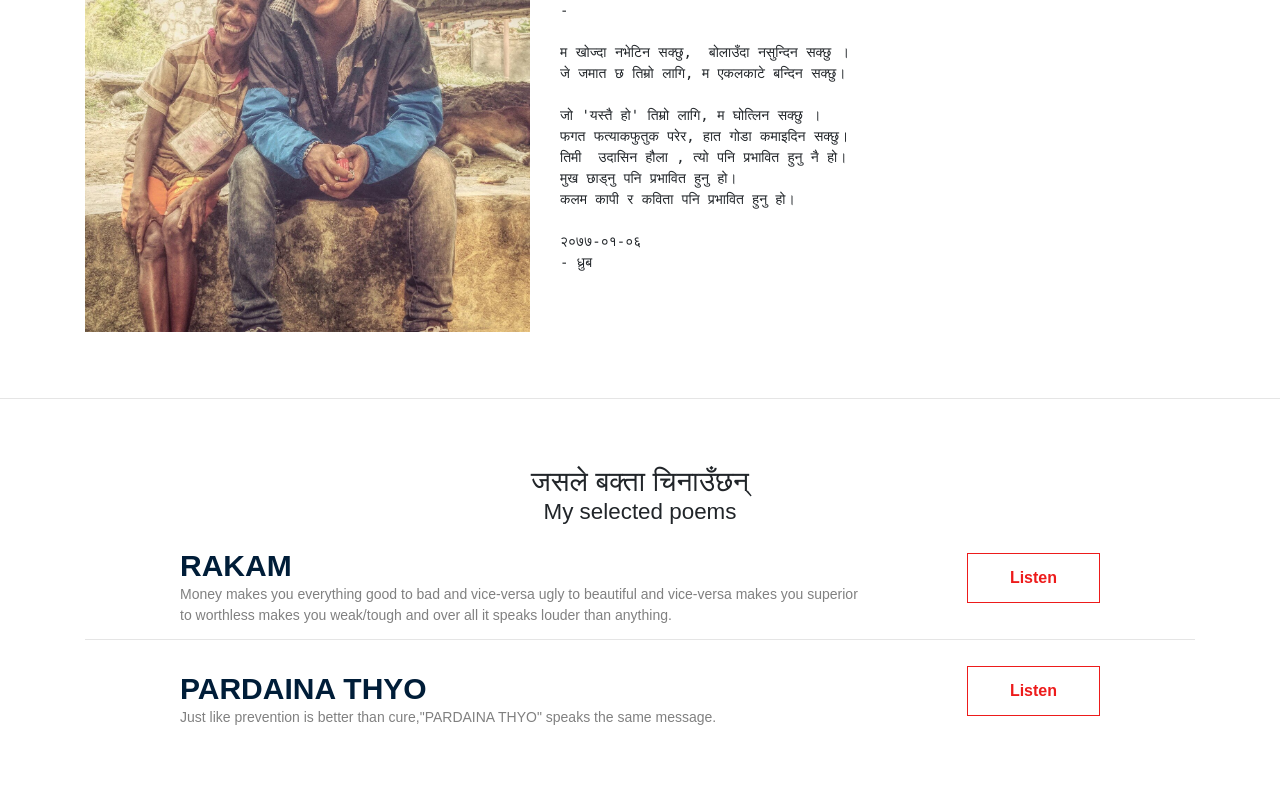
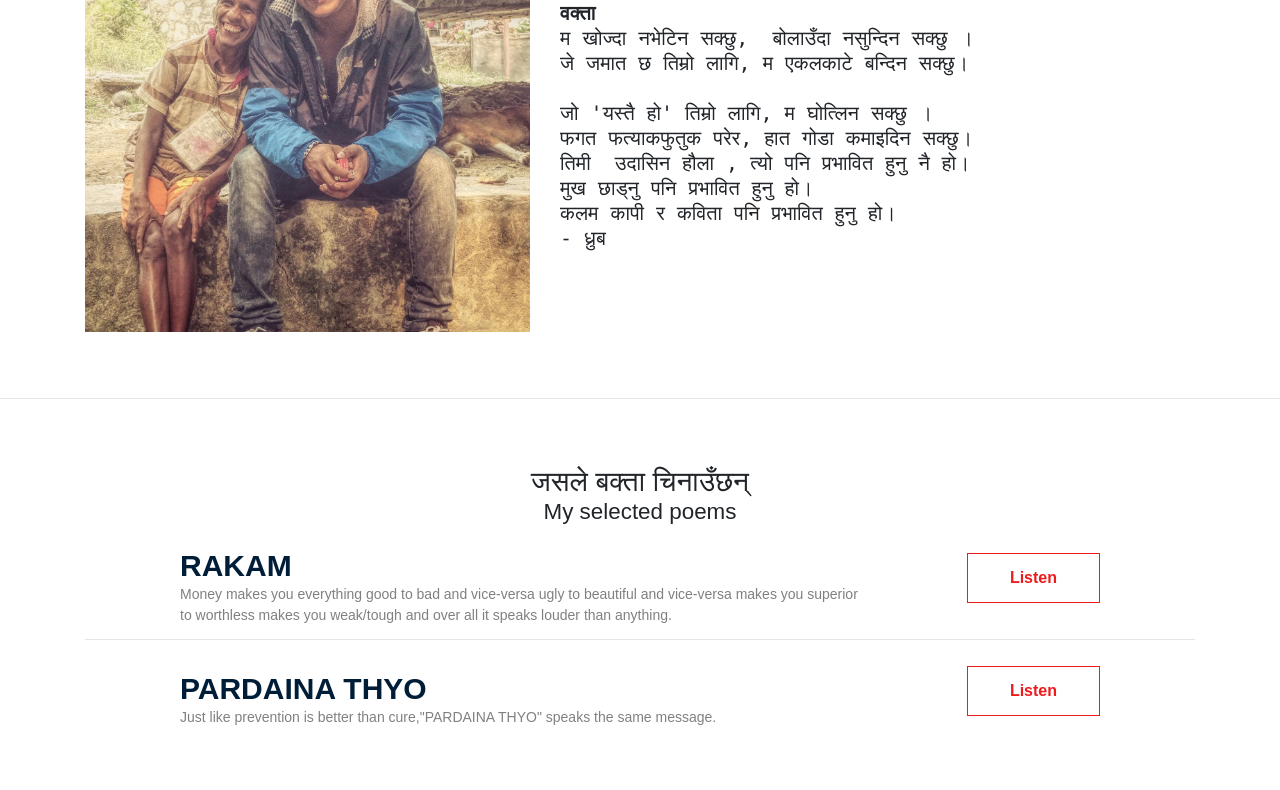
Before and after one commit to LalitMandala/baktaa, a plain HTML site: page index.html in a window 1280 px wide. Shown: the part 193-983 px from the top of the page. Drawn offline with Linux system fonts and the light colour scheme.

Commit message:
Update index.html

```diff
--- a/index.html
+++ b/index.html
@@ -25,10 +25,8 @@
                     <div class="about_info">
                         <h3>Baktaa</h3>
 			<p>
-<pre>
-वक्ता
--
-
+<pre style='font-size:20px; line-height:25px;'>
+<strong>वक्ता</strong>
 म खोज्दा नभेटिन सक्छु,  बोलाउँदा नसुन्दिन सक्छु ।
 जे जमात छ तिम्रो लागि, म एकलकाटे बन्दिन सक्छु।
 
@@ -37,8 +35,6 @@
 तिमी  उदासिन हौला , त्यो पनि प्रभावित हुनु नै हो।
 मुख छाड्नु पनि प्रभावित हुनु हो।
 कलम कापी र कविता पनि प्रभावित हुनु हो।
-
-२०७७-०१-०६
 - ध्रुब
 </pre>
 
```
